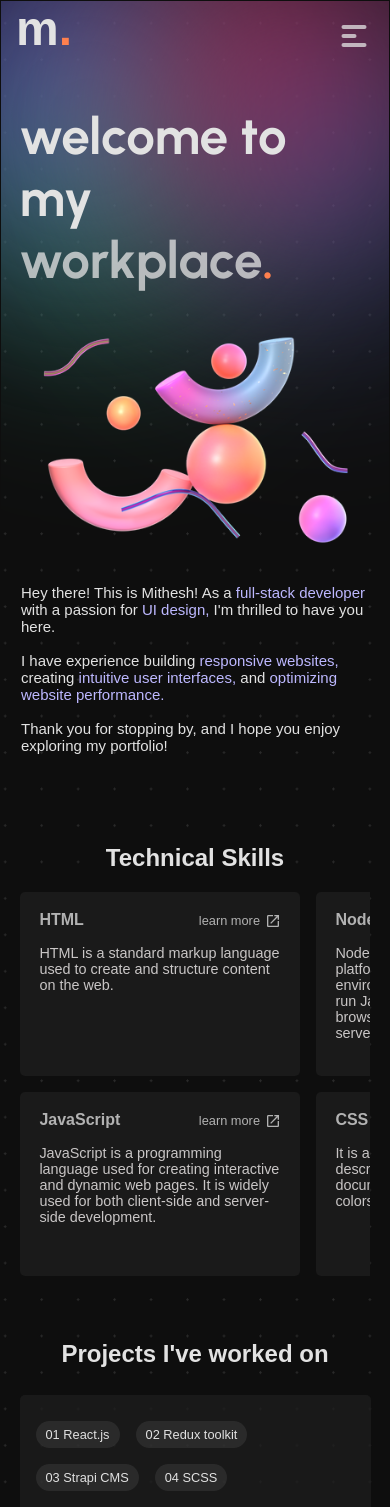
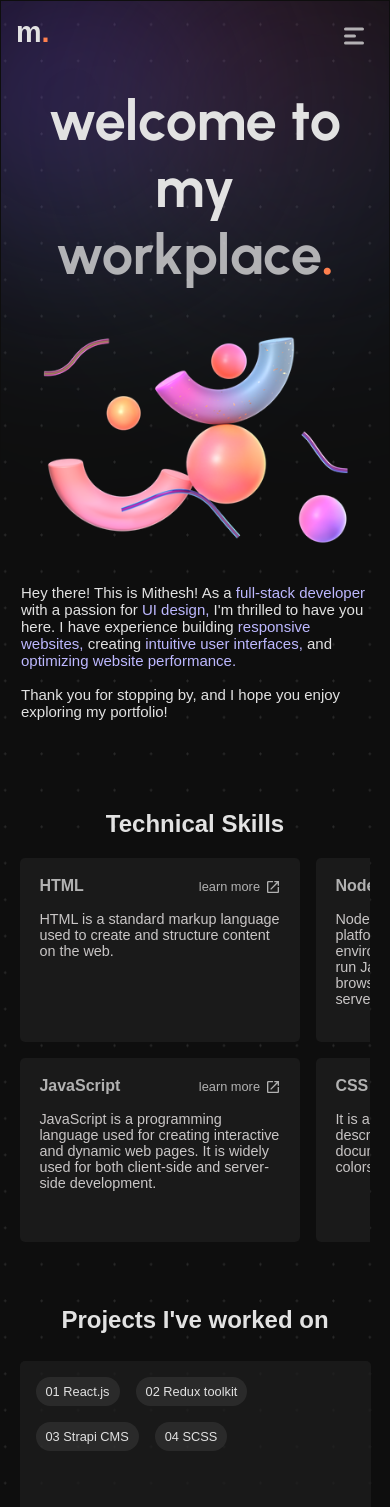
Before and after one commit to Mithesh-B/Portfolio, a React (Vite) app: page / in a window 390 px wide. Shown: the top 1507 px of the page. Built offline with nearby package versions, Linux system fonts and the light colour scheme; a web font is replaced by a local one.

Commit message:
minor updates

```diff
--- a/src/components/about/AboutMe.jsx
+++ b/src/components/about/AboutMe.jsx
@@ -148,8 +148,8 @@ const AboutMe = ({ contact }) => {
           Hey there! This is Mithesh! As a <span>full-stack developer</span>{" "}
           with a passion for <span> UI design,</span> I'm thrilled to have you
           here.
-          <br />
-          <br />I have experience building <span>responsive websites, </span>
+
+          I have experience building <span>responsive websites, </span>
           creating <span>intuitive user interfaces,</span> and{" "}
           <span>optimizing website performance.</span>
           <br />
--- a/src/components/about/aboutme.scss
+++ b/src/components/about/aboutme.scss
@@ -164,9 +164,10 @@ gap: 10rem;
       width: 90vw;
       flex-wrap: wrap;
 
+
       .circle2 {
-        background-color: aliceblue;
-        background: linear-gradient(200deg, #0bc94a 0%, #752bec 100%);
+
+        background: linear-gradient(200deg, #0bc94a2c 0%, #752bec86 100%);
         height: 350px;
         aspect-ratio: 1;
         position: absolute;
@@ -178,7 +179,7 @@ gap: 10rem;
       }
       .circle3 {
         background-color: aliceblue;
-        background: linear-gradient(200deg, #0b73c9d2 0%, #e6062b 100%);
+        background: linear-gradient(200deg, #0b73c93b 0%, #e6062b38 100%);
         height: 350px;
         aspect-ratio: 1;
         position: absolute;
@@ -190,8 +191,9 @@ gap: 10rem;
       }
 
       .welcome {
-
-        font-size: 3.2rem;
+ margin-top: 1rem;
+        font-size: 3.5rem;
+        text-align: center;
         width: 100%;
 
         overflow-x: hidden;
--- a/src/components/nav/nav.scss
+++ b/src/components/nav/nav.scss
@@ -15,8 +15,8 @@
 }
 
 .logo {
-  font-size: 3rem;
-  padding-bottom: 15px;
+  font-size: 2.5rem;
+  padding-bottom: 7px;
   mark {
     background-color: rgba(102, 51, 153, 0) !important;
     color: #e2e2e2c2;
@@ -73,6 +73,10 @@
   .nav-elements ul li:not(:last-child) {
     margin-right: 30px;
   }
+
+  .logo{
+    font-size: 1.8rem;
+  }
 }
 
 @media (max-width: 600px) {
@@ -88,7 +92,7 @@
     left: 91%;
     transform: translate(-50%, -50%);
     position: absolute;
-    width: 25px;
+    width: 20px;
   }
 
   .center:before,
@@ -97,22 +101,22 @@
     background: #e2e2e2c2;
     content: "";
     display: block;
-    height: 4px;
+    height: 3px;
     border-radius: 3px;
-    margin: 5px 0;
+    margin: 4px 0;
     transition: 0.5s;
   }
 
   .center div {
-    width: 15px;
+    width: 12px;
   }
 
   .center.clicked:before {
-    transform: translateY(8px) rotate(135deg);
+    transform: translateY(5px) rotate(135deg);
   }
 
   .center.clicked:after {
-    transform: translateY(-10px) rotate(-135deg);
+    transform: translateY(-9px) rotate(-135deg);
   }
 
   .center.clicked div {
@@ -145,7 +149,7 @@
 
   .nav-elements ul li {
     margin-top: 22px;
-    font-size: 1.2rem;
+    font-size: 1rem;
     color: #e2e2e2c2;
     margin-right: 30px;
     padding-bottom: 1rem;
@@ -155,7 +159,7 @@
   .nav-elements ul a {
     margin-right: 30px;
 
-    font-size: 1.2rem;
+    font-size: 1rem;
     color: #e2e2e2c2;
   }
 }
--- a/src/components/projects/projects.scss
+++ b/src/components/projects/projects.scss
@@ -29,7 +29,7 @@
   .project {
     display: flex;
     flex-direction: column;
-    justify-content: space-evenly;
+    justify-content: space-between;
     transform: translateX(-50%) perspective(600px) rotateY(-40deg);
     transform-origin: right;
     background-color: rgba(29, 29, 29, 0.795);
@@ -49,7 +49,7 @@
       div{
         font-size: 0.8rem;
         background-color: #6e6e6e34;
-        padding: 6px 10px 6px 10px;
+        padding: 7px 10px 7px 10px;
         border-radius: 10rem;
         font-weight: 500;
       }
```
